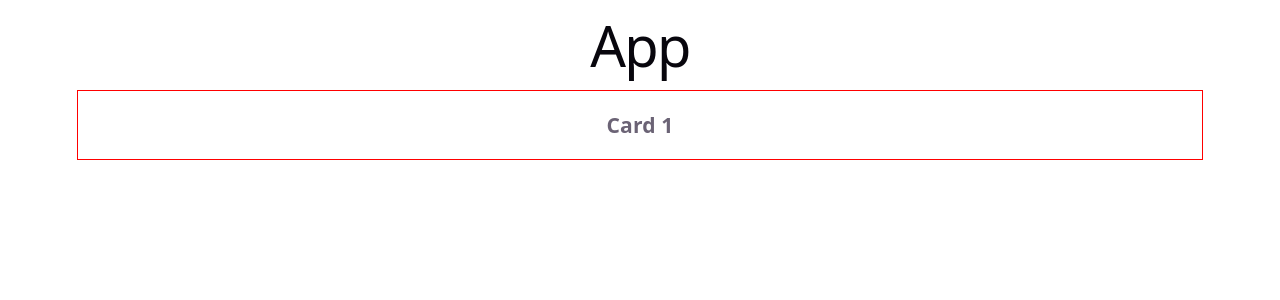
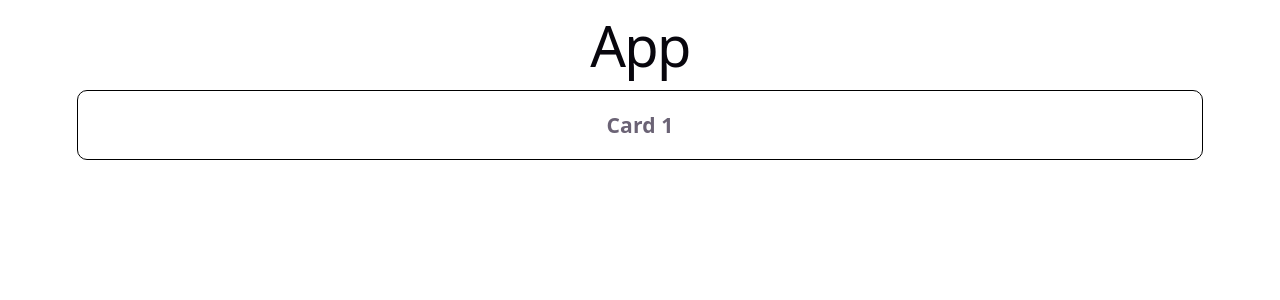
Before and after one commit to paarthjoshi125/App-Challenge, a React (Vite) app: page / in a window 1280 px wide. Shown: the top 300 px of the page. Built offline with nearby package versions, Linux system fonts and the light colour scheme.

Commit message:
added styling

```diff
--- a/src/components/Card/style.css
+++ b/src/components/Card/style.css
@@ -1,3 +1,5 @@
 .card {
-    border: 1px solid red;
+    border: 1px solid rgb(0, 0, 0);
+    border-radius: 10px;
+
 }
```
Also changed, not shown: src/components/Card/index.jsx (line endings or trailing spaces), 1 other file (tests, documents, lock files or other folders).
